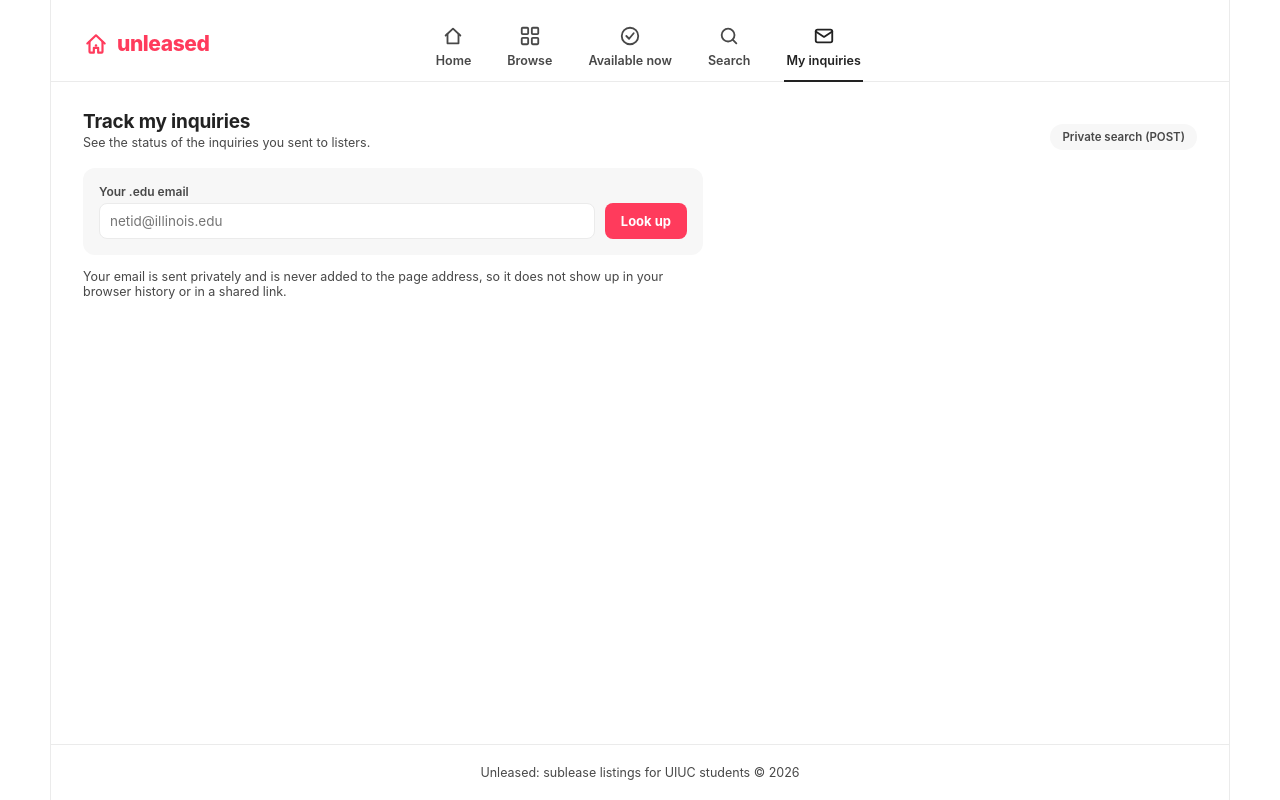
After one commit to SurutheJ/2_Unleased, a Django app: page /listings/my-inquiries/ in a window 1280 px wide. The commit adds this page. Run offline with Django 5.2, Linux system fonts and the light colour scheme.

Commit message:
Add private POST inquiry lookup with CSRF and seeker__edu_email lookup

```diff
--- /dev/null
+++ b/listings/templates/listings/inquiry_lookup.html
@@ -0,0 +1,89 @@
+{% extends "base.html" %}
+
+{% block title %}Track my inquiries{% endblock %}
+
+{% block extra_head %}
+<style>
+  .lookup-form {
+    display: flex; gap: 10px; align-items: end; flex-wrap: wrap;
+    background: var(--bg-card); border-radius: var(--radius-md);
+    padding: 16px; margin-bottom: 14px; max-width: 620px;
+  }
+  .lookup-form div { flex: 1; min-width: 220px; }
+  .lookup-form label { display: block; font-size: 12px; font-weight: 600; color: var(--ink-soft); margin-bottom: 4px; }
+  .lookup-form input {
+    width: 100%; font: inherit; font-size: 13.5px;
+    padding: 9px 10px; border: 1px solid var(--line); border-radius: 8px; background: #fff;
+  }
+  .btn {
+    font: inherit; font-size: 13px; font-weight: 700; cursor: pointer;
+    padding: 10px 16px; border-radius: 8px; border: 0; background: var(--accent); color: #fff;
+  }
+  .btn:hover { background: var(--accent-dark); }
+  .note { font-size: 12.5px; color: var(--ink-soft); margin: 0 0 22px; max-width: 620px; }
+  .error { color: #9A2A18; font-size: 13px; font-weight: 600; margin: 0 0 16px; }
+  .inq-list { list-style: none; padding: 0; margin: 0; max-width: 760px; }
+  .inq {
+    border: 1px solid var(--line); border-radius: var(--radius-md);
+    padding: 14px 16px; margin-bottom: 12px;
+  }
+  .inq-top { display: flex; justify-content: space-between; gap: 12px; align-items: center; }
+  .inq-top a { font-weight: 600; font-size: 14px; }
+  .inq-top a:hover { text-decoration: underline; }
+  .inq p { font-size: 13px; color: var(--ink-soft); margin: 6px 0 0; }
+  .tag { font-size: 11px; font-weight: 700; padding: 4px 10px; border-radius: var(--radius-pill); color: #fff; white-space: nowrap; }
+  .tag--pending { background: #8A5A00; }
+  .tag--accepted { background: #17683A; }
+  .tag--declined { background: #9A2A18; }
+  .address { color: var(--ink) !important; font-weight: 600; }
+</style>
+{% endblock %}
+
+{% block content %}
+  <div class="section-head">
+    <div>
+      <h2>Track my inquiries</h2>
+      <div class="sub">See the status of the inquiries you sent to listers.</div>
+    </div>
+    <span class="pill">Private search (POST)</span>
+  </div>
+
+  {# method="post": the email goes in the request body, not the URL. #}
+  <form class="lookup-form" method="post" action="{% url 'listings:inquiries' %}">
+    {% csrf_token %}
+    <div>
+      <label for="edu_email">Your .edu email</label>
+      <input id="edu_email" name="edu_email" type="email" required placeholder="netid@illinois.edu" value="{{ email }}">
+    </div>
+    <button class="btn" type="submit">Look up</button>
+  </form>
+  <p class="note">Your email is sent privately and is never added to the page address, so it does not show up in your browser history or in a shared link.</p>
+
+  {% if error %}<p class="error">{{ error }}</p>{% endif %}
+
+  {% if submitted and not error %}
+    <ul class="inq-list">
+      {% for inquiry in inquiries %}
+        <li class="inq">
+          <div class="inq-top">
+            <a href="{{ inquiry.listing.get_absolute_url }}">{{ inquiry.listing.title }}</a>
+            <span class="tag tag--{{ inquiry.status }}">{{ inquiry.get_status_display }}</span>
+          </div>
+          <p>Sent {{ inquiry.created_at|date:"M j, Y" }} &middot; ${{ inquiry.listing.monthly_rent|floatformat:"0" }}/mo</p>
+          {% if inquiry.status == 'accepted' %}
+            {# The private address is only revealed once the lister accepts. #}
+            <p class="address">Address: {{ inquiry.listing.street_address }}{% if inquiry.listing.unit_number %}, Unit {{ inquiry.listing.unit_number }}{% endif %}, {{ inquiry.listing.city }}, {{ inquiry.listing.state }}</p>
+          {% else %}
+            <p>The address will appear here once the lister accepts your inquiry.</p>
+          {% endif %}
+        </li>
+      {% empty %}
+        <li class="empty">
+          <div class="empty-icon">{% include "partials/_house_icon.html" %}</div>
+          <h3>No inquiries found</h3>
+          <p>We could not find any inquiries sent from that email. Check the spelling, or <a href="{% url 'listings:search' %}"><u>search listings</u></a> to send your first one.</p>
+        </li>
+      {% endfor %}
+    </ul>
+  {% endif %}
+{% endblock %}
--- a/listings/urls.py
+++ b/listings/urls.py
@@ -11,5 +11,6 @@ urlpatterns = [
     path('cbv-base/', views.ListingBaseView.as_view(), name='cbv_base'),
     path('cbv-generic/', views.ListingListView.as_view(), name='cbv_generic'),
     path('search/', views.listing_search, name='search'),      # GET search (public, shareable)
+    path('my-inquiries/', views.InquiryLookupView.as_view(), name='inquiries'),  # POST search (private)
     path('<int:pk>/', views.ListingDetailView.as_view(), name='detail'),
 ]
--- a/listings/views.py
+++ b/listings/views.py
@@ -5,7 +5,7 @@ from django.template import loader
 from django.views import View
 from django.views.generic import DetailView, ListView
 
-from .models import Listing
+from .models import Inquiry, Listing
 
 # All four list views share ONE template. The views differ in how they fetch
 # and pass the data; the page itself looks the same. `view_label` is only a
@@ -137,3 +137,45 @@ def listing_search(request):
         },
     }
     return render(request, 'listings/listing_search.html', context)
+
+
+class InquiryLookupView(View):
+    """
+    PRIVATE search, submitted with POST: "Track my inquiries".
+
+    A seeker types their .edu email to see the inquiries they have sent and
+    whether each one was accepted. This is personal data (an email address,
+    and for accepted inquiries the listing's private street address), so it
+    should NOT end up in the URL, browser history, bookmarks or server logs.
+    POST sends the email in the request body instead, and {% csrf_token %}
+    protects the form. Refreshing or sharing the page does not replay it.
+    """
+    template_name = 'listings/inquiry_lookup.html'
+
+    def get(self, request):
+        # First visit: just show the empty form.
+        return render(request, self.template_name, {'submitted': False})
+
+    def post(self, request):
+        email = request.POST.get('edu_email', '').strip().lower()
+        error = ''
+        inquiries = Inquiry.objects.none()
+
+        if not email.endswith('.edu'):
+            error = 'Please enter the .edu email you used on Unleased.'
+        else:
+            # Relationship-spanning lookup: Inquiry -> seeker (UnleasedUser).
+            # We never show the email back in a URL; it only lives in this request.
+            inquiries = (
+                Inquiry.objects
+                .filter(seeker__edu_email__iexact=email)
+                .select_related('listing')
+            )
+
+        context = {
+            'submitted': True,
+            'email': email,
+            'error': error,
+            'inquiries': inquiries,
+        }
+        return render(request, self.template_name, context)
--- a/templates/partials/_navbar.html
+++ b/templates/partials/_navbar.html
@@ -28,6 +28,10 @@
         <svg viewBox="0 0 24 24" stroke-width="2" stroke-linecap="round" stroke-linejoin="round"><circle cx="11" cy="11" r="7"/><path d="M20 20l-4-4"/></svg>
         <span>Search</span>
       </a>
+      <a class="tab {% if current == 'listings:inquiries' %}active{% endif %}" href="{% url 'listings:inquiries' %}">
+        <svg viewBox="0 0 24 24" stroke-width="2" stroke-linecap="round" stroke-linejoin="round"><rect x="3" y="5" width="18" height="14" rx="2"/><path d="M3 7l9 6 9-6"/></svg>
+        <span>My inquiries</span>
+      </a>
     {% endwith %}
   </nav>
 
```
